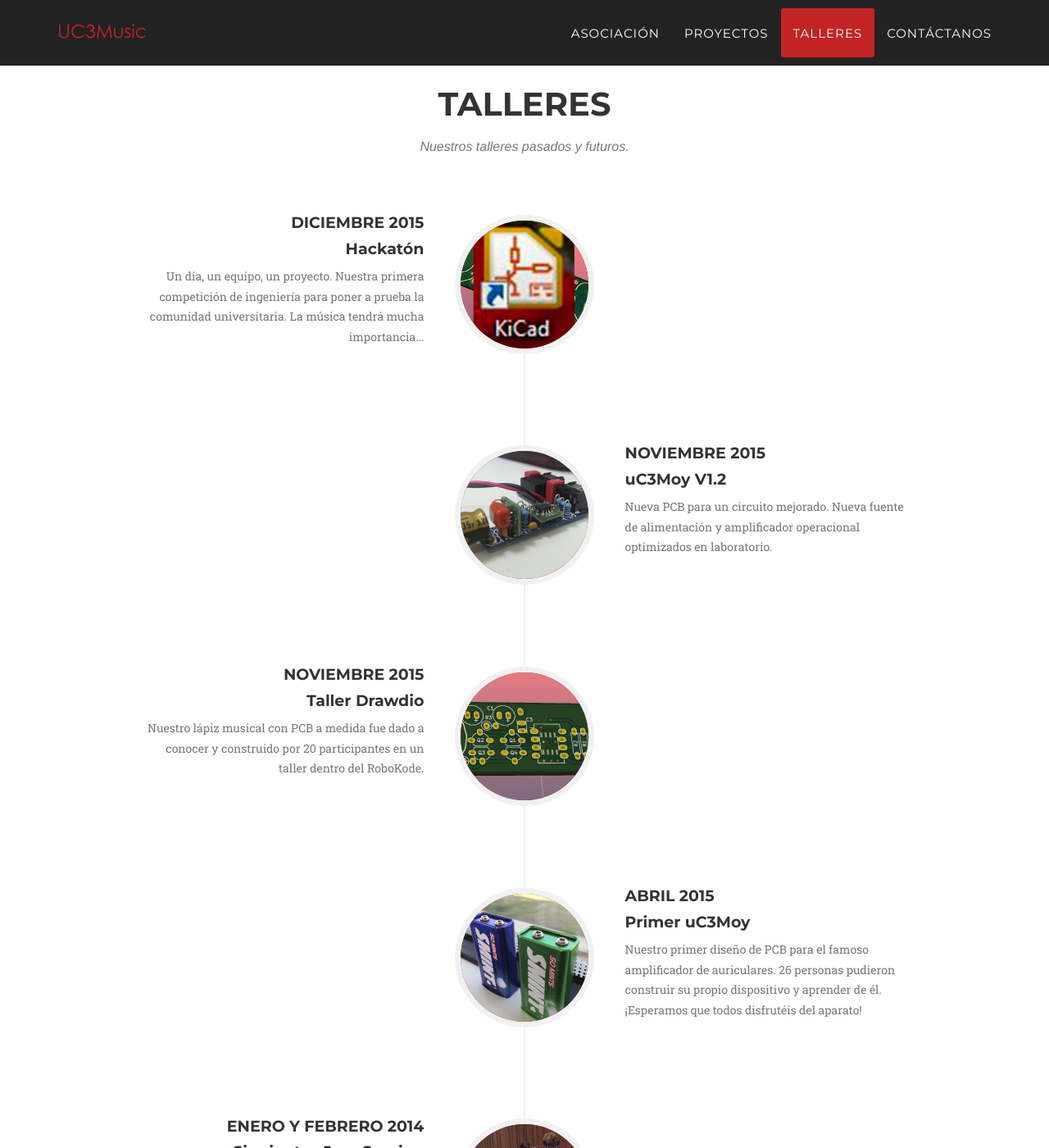
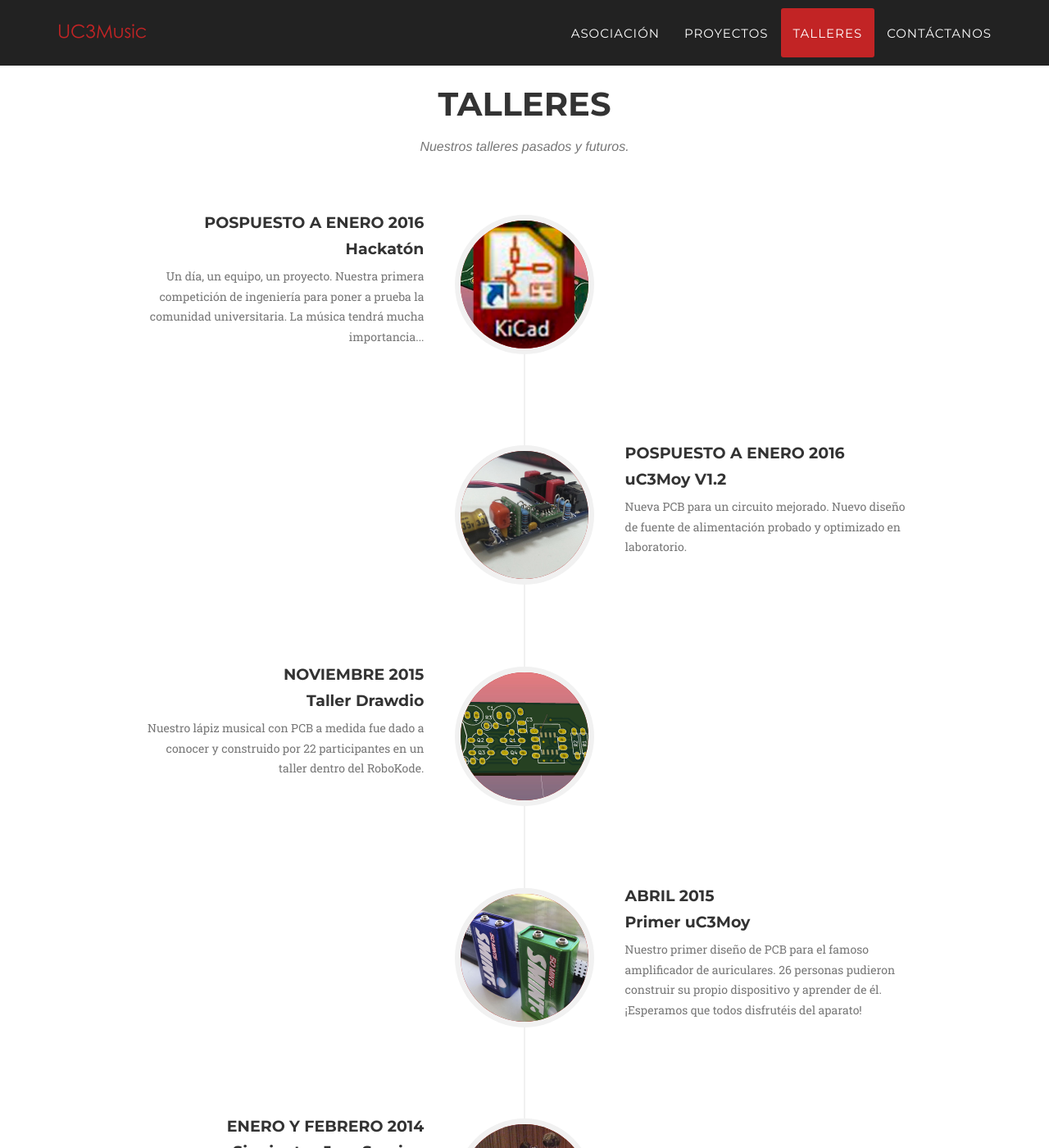
Before and after one commit to UC3Music/UC3Music.github.io, a Jekyll site: the page built from index.html, in a window 1280 px wide and 1400 px high, scrolled down 2684 px. Shown: the whole window at 82% size. Built offline with Jekyll 4.4.1, drawn with Linux system fonts in a browser that asks for light colours; some web fonts are replaced.

Commit message:
Cambio de fechas por exámenes

```diff
--- a/_includes/talleres.html
+++ b/_includes/talleres.html
@@ -16,7 +16,7 @@
                             </div>
                             <div class="timeline-panel">
                                 <div class="timeline-heading">
-                                    <h4>Diciembre 2015</h4>
+                                    <h4>Pospuesto a Enero 2016</h4>
                                     <h4 class="subheading">Hackatón</h4>
                                 </div>
                                 <div class="timeline-body">
@@ -30,11 +30,11 @@
                             </div>
                             <div class="timeline-panel">
                                 <div class="timeline-heading">
-                                    <h4>Noviembre 2015</h4>
+                                    <h4>Pospuesto a Enero 2016</h4>
                                     <h4 class="subheading">uC3Moy V1.2</h4>
                                 </div>
                                 <div class="timeline-body">
-                                    <p class="text-muted">Nueva PCB para un circuito mejorado. Nueva fuente de alimentación y amplificador operacional optimizados en laboratorio.</p>
+                                    <p class="text-muted">Nueva PCB para un circuito mejorado. Nuevo diseño de fuente de alimentación probado y optimizado en laboratorio.</p>
                                 </div>
                             </div>
                         </li>
@@ -48,7 +48,7 @@
                                     <h4 class="subheading">Taller Drawdio</h4>
                                 </div>
                                 <div class="timeline-body">
-                                    <p class="text-muted">Nuestro lápiz musical con PCB a medida fue dado a conocer y construido por 20 participantes en un taller dentro del RoboKode.</p>
+                                    <p class="text-muted">Nuestro lápiz musical con PCB a medida fue dado a conocer y construido por 22 participantes en un taller dentro del RoboKode.</p>
                                 </div>
                             </div>
                         </li>
```
